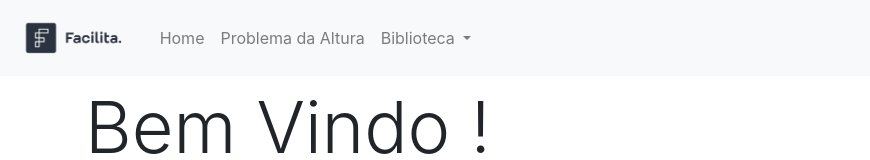
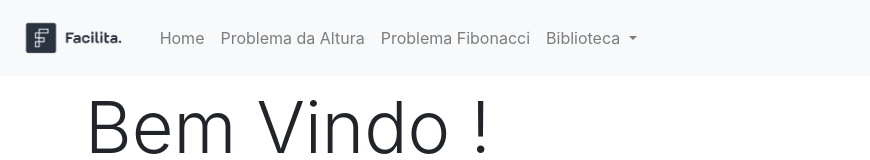
Before and after one commit to alefemacedo/facilita-test, a Vue app in the folder client/: page /dashboard in a window 1280 px wide. Shown: the top 160 px of the page, without its empty margins (0-870 px from the left). Built offline with nearby package versions, Linux system fonts and the light colour scheme; what vue-toasted would draw is missing.

Commit message:
Alteracao do layout para permitir acessar a view com a resolucao do problema de Fibonacci

```diff
--- a/client/src/views/layout/index.vue
+++ b/client/src/views/layout/index.vue
@@ -12,6 +12,7 @@
           <b-navbar-nav>
             <b-nav-item to="/">Home</b-nav-item>
             <b-nav-item to="/height-problem">Problema da Altura</b-nav-item>
+            <b-nav-item to="/fibonacci-problem">Problema Fibonacci</b-nav-item>
             <b-nav-item-dropdown right>
               <template v-slot:button-content>
                 Biblioteca
```
